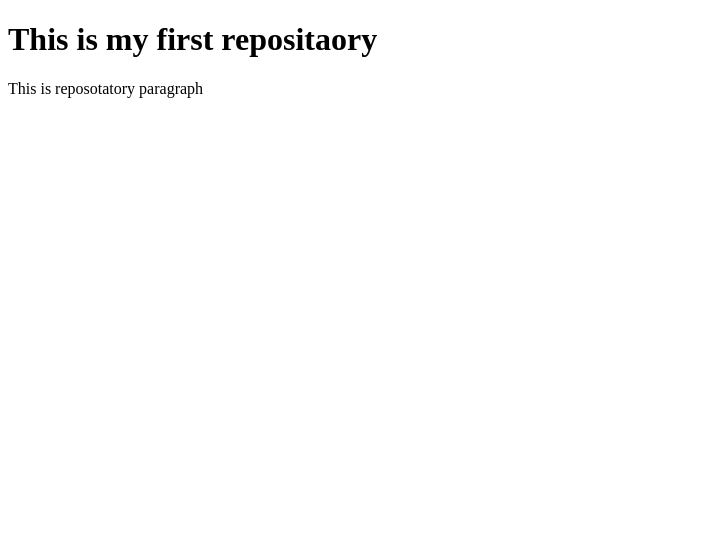
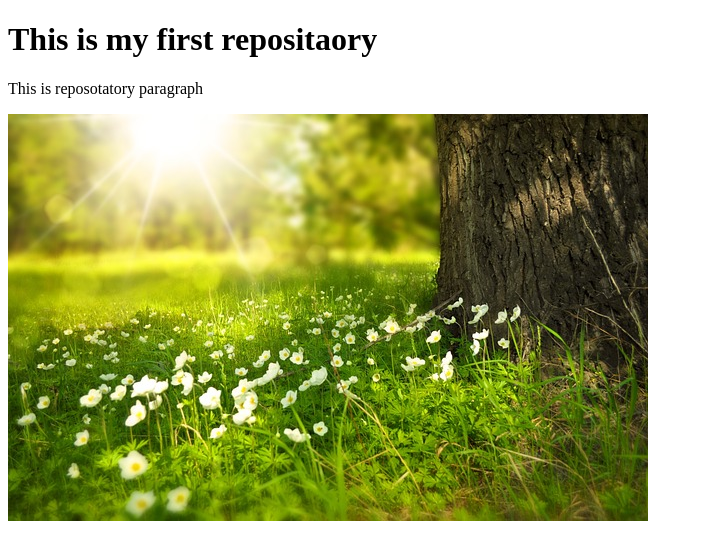
Before and after one commit to antusaha77889/my-first-repo, a plain HTML site: page index.html in a window 1280 px wide. Shown: the whole page, without its empty margins (0-703 px from the left). Drawn offline with Linux system fonts and the light colour scheme.

Commit message:
flower added

```diff
--- a/index.html
+++ b/index.html
@@ -8,5 +8,6 @@
 <body>
     <h1>This is my first repositaory</h1>
     <p>This is reposotatory paragraph</p>
+    <img src="flowers.JPG.jpg" alt="">
 </body>
 </html>
```
Also changed, not shown: flowers.JPG.jpg (added).
